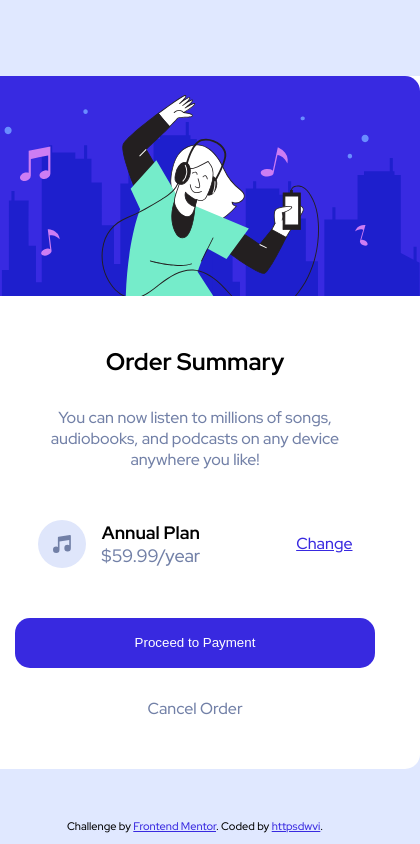
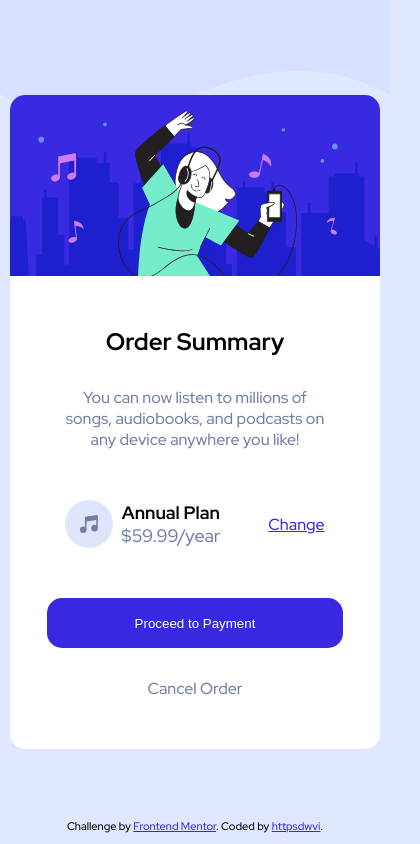
Before and after one commit to httpsdwvi/frontend-mentor-challenge-05, a plain HTML site: page index.html in a window 390 px wide. Shown: the whole page, 420 px wide, since content can reach past the window. Drawn offline with Linux system fonts and the light colour scheme.

Commit message:
some changes

```diff
--- a/styles/style.css
+++ b/styles/style.css
@@ -14,6 +14,10 @@
 }
 
 html {
+    min-height: 100vh;
+    background: url('/images/pattern-background-desktop.svg');
+    background-repeat: no-repeat;
+    background-size: contain;
     background-color: var(--pale-blue);
     font-family: 'Red Hat Display', sans-serif;
 }
@@ -28,7 +32,7 @@ html {
 }
 
 .card {
-    width: 450px;
+    max-width: 28.125rem;
     height: auto;
     display: flex;
     flex-direction: column;
@@ -38,6 +42,7 @@ html {
     border-bottom-left-radius: 15px;
     border-bottom-right-radius: 15px;
     padding-bottom: 50px;
+    border-radius: 15px;
 }
 
 .svg-hero {
@@ -71,7 +76,7 @@ h1 {
     display: flex;
     flex-direction: column;
     align-items: center;
-    margin-left: -80px;
+    margin-left: -40px;
 }
 
 .card-price-value {
@@ -124,9 +129,17 @@ button:hover {
     color: var(--dark-blue);
 }
 
+
+@media (max-width: 500px) {
+    .card, .svg-hero {
+        width: 95vw;
+    }
+
+}
 .attribution {
+    width: 100%;
     margin-top: -25px;
-    font-size: 11px;
+    font-size: 0.688rem;
     text-align: center;
 }
 
```
